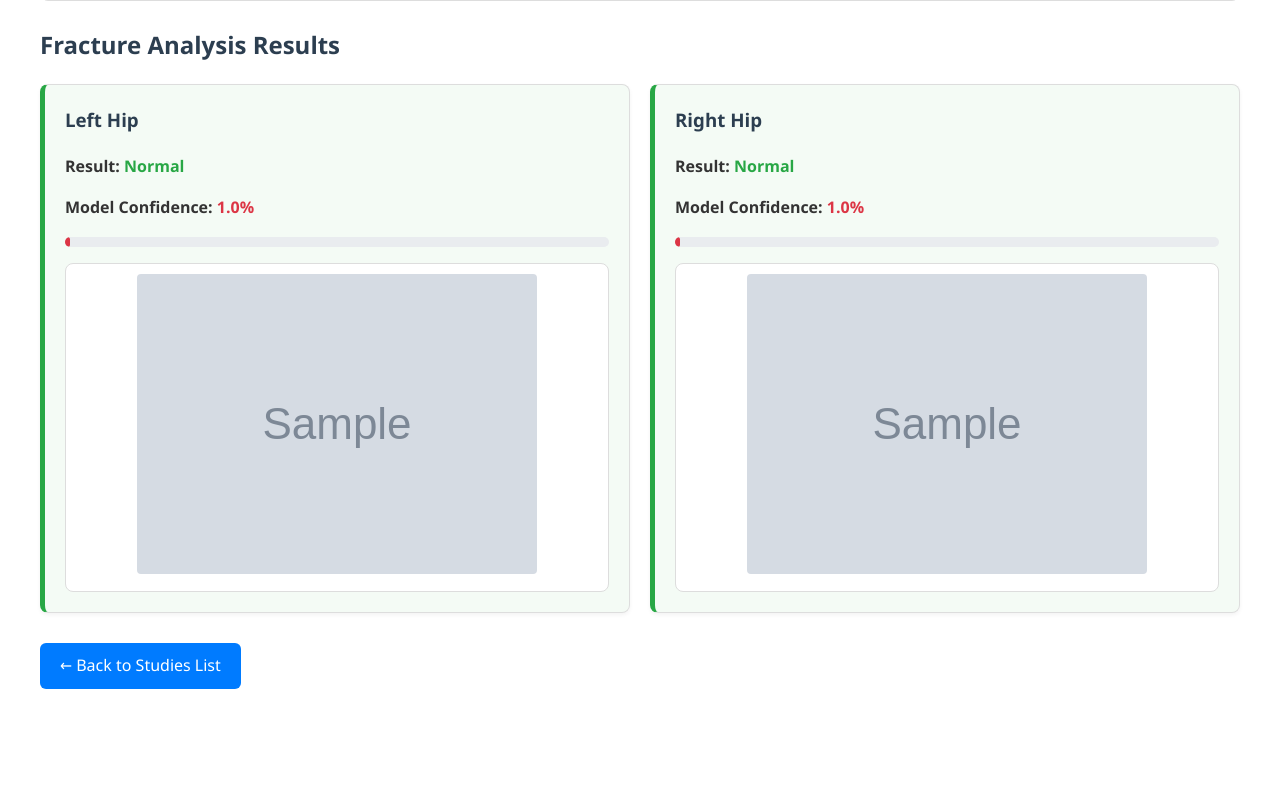
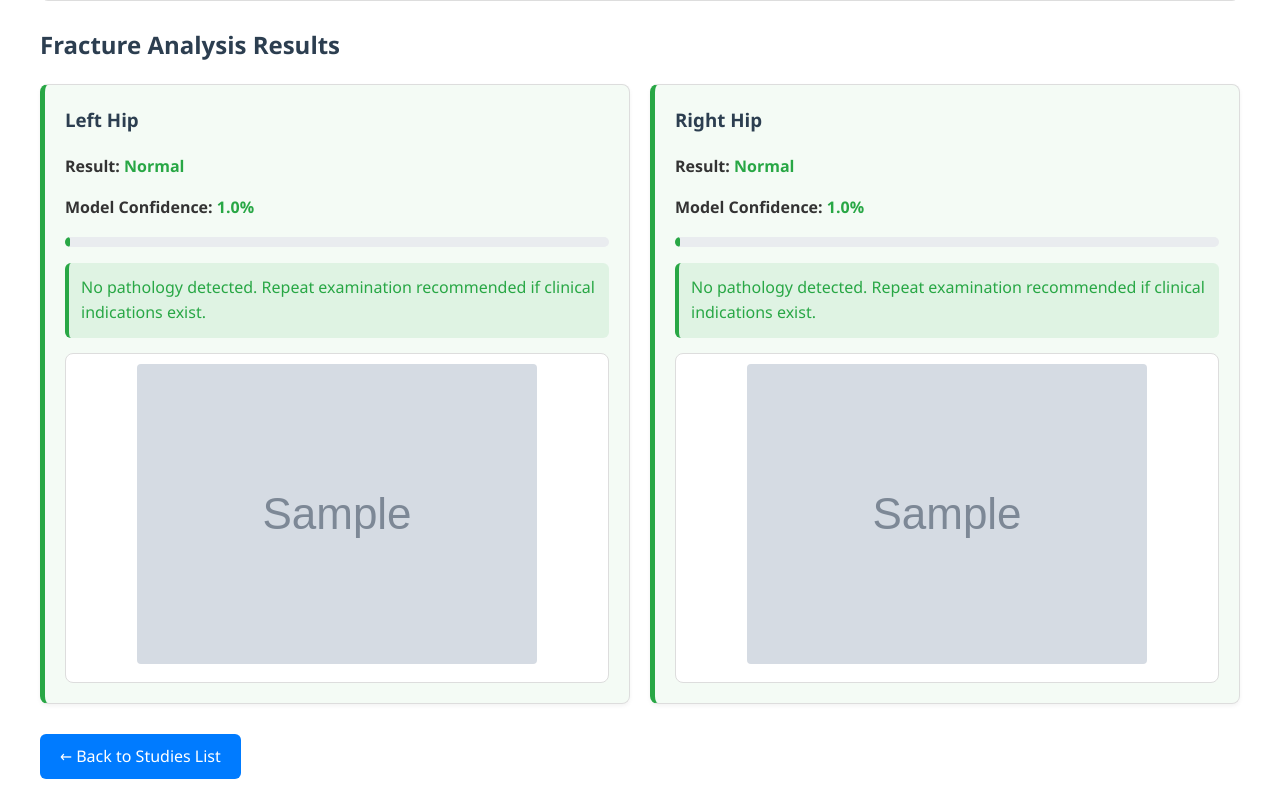
Before and after one commit to U1tr0/medai, a Django app: page /study/1/ in a window 1280 px wide. Shown: the part 995-1794 px from the top of the page. Before the commit the page ends 1684 px from the top, so only its background shows below. Run offline with Django 5.2, Linux system fonts and the light colour scheme; tables that the repository leaves empty hold one stand-in row (values such as "Sample post"); grey boxes marked "Sample" are stand-in pictures.

Commit message:
version 2

```diff
--- a/medai/dicom_processor/templates/dicom_processor/dicomstudy_detail.html
+++ b/medai/dicom_processor/templates/dicom_processor/dicomstudy_detail.html
@@ -11,9 +11,6 @@
             --primary-color: #007bff;
             --border-color: #ddd;
             --light-bg: #f9f9f9;
-            --confidence-high: #28a745;
-            --confidence-medium: #ffc107;
-            --confidence-low: #dc3545;
         }
 
         body {
@@ -93,20 +90,35 @@
             border-radius: 5px;
         }
 
-        .confidence-high {
-            background-color: var(--confidence-high);
+        .confidence-fracture {
+            background-color: var(--fracture-color);
         }
 
-        .confidence-medium {
-            background-color: var(--confidence-medium);
-        }
-
-        .confidence-low {
-            background-color: var(--confidence-low);
+        .confidence-normal {
+            background-color: var(--normal-color);
         }
 
         .confidence-value {
             font-weight: 600;
+        }
+
+        .medical-conclusion {
+            margin-top: 15px;
+            padding: 12px;
+            border-radius: 6px;
+            font-weight: 500;
+        }
+
+        .conclusion-fracture {
+            background-color: rgba(220, 53, 69, 0.1);
+            border-left: 4px solid var(--fracture-color);
+            color: var(--fracture-color);
+        }
+
+        .conclusion-normal {
+            background-color: rgba(40, 167, 69, 0.1);
+            border-left: 4px solid var(--normal-color);
+            color: var(--normal-color);
         }
 
         .image-section {
@@ -280,25 +292,11 @@
 
                 <p><strong>Model Confidence:</strong>
                     {% if object.confidence_left %}
-                        <span class="confidence-value" style="color:
-                            {% if object.confidence_left >= 80 %}
-                                var(--confidence-high)
-                            {% elif object.confidence_left >= 60 %}
-                                var(--confidence-medium)
-                            {% else %}
-                                var(--confidence-low)
-                            {% endif %}">
+                        <span class="confidence-value" style="color: {% if object.result_left_hip == 0 %}var(--fracture-color){% else %}var(--normal-color){% endif %}">
                             {{ object.confidence_left|floatformat:1 }}%
                         </span>
                         <div class="confidence-meter">
-                            <div class="confidence-level
-                                {% if object.confidence_left >= 80 %}
-                                    confidence-high
-                                {% elif object.confidence_left >= 60 %}
-                                    confidence-medium
-                                {% else %}
-                                    confidence-low
-                                {% endif %}"
+                            <div class="confidence-level {% if object.result_left_hip == 0 %}confidence-fracture{% else %}confidence-normal{% endif %}"
                                 style="width: {{ object.confidence_left }}%">
                             </div>
                         </div>
@@ -306,6 +304,14 @@
                         <span>Not available</span>
                     {% endif %}
                 </p>
+
+                <div class="medical-conclusion {% if object.result_left_hip == 0 %}conclusion-fracture{% else %}conclusion-normal{% endif %}">
+                    {% if object.result_left_hip == 0 %}
+                        Pathology detected. Urgent consultation with an orthopedic traumatologist recommended.
+                    {% else %}
+                        No pathology detected. Repeat examination recommended if clinical indications exist.
+                    {% endif %}
+                </div>
 
                 <div class="image-container">
                     {% if object.left_hip_image %}
@@ -337,25 +343,11 @@
 
                 <p><strong>Model Confidence:</strong>
                     {% if object.confidence_right %}
-                        <span class="confidence-value" style="color:
-                            {% if object.confidence_right >= 80 %}
-                                var(--confidence-high)
-                            {% elif object.confidence_right >= 60 %}
-                                var(--confidence-medium)
-                            {% else %}
-                                var(--confidence-low)
-                            {% endif %}">
+                        <span class="confidence-value" style="color: {% if object.result_right_hip == 0 %}var(--fracture-color){% else %}var(--normal-color){% endif %}">
                             {{ object.confidence_right|floatformat:1 }}%
                         </span>
                         <div class="confidence-meter">
-                            <div class="confidence-level
-                                {% if object.confidence_right >= 80 %}
-                                    confidence-high
-                                {% elif object.confidence_right >= 60 %}
-                                    confidence-medium
-                                {% else %}
-                                    confidence-low
-                                {% endif %}"
+                            <div class="confidence-level {% if object.result_right_hip == 0 %}confidence-fracture{% else %}confidence-normal{% endif %}"
                                 style="width: {{ object.confidence_right }}%">
                             </div>
                         </div>
@@ -363,6 +355,14 @@
                         <span>Not available</span>
                     {% endif %}
                 </p>
+
+                <div class="medical-conclusion {% if object.result_right_hip == 0 %}conclusion-fracture{% else %}conclusion-normal{% endif %}">
+                    {% if object.result_right_hip == 0 %}
+                        Pathology detected. Urgent consultation with an orthopedic traumatologist recommended.
+                    {% else %}
+                        No pathology detected. Repeat examination recommended if clinical indications exist.
+                    {% endif %}
+                </div>
 
                 <div class="image-container">
                     {% if object.right_hip_image %}
```
